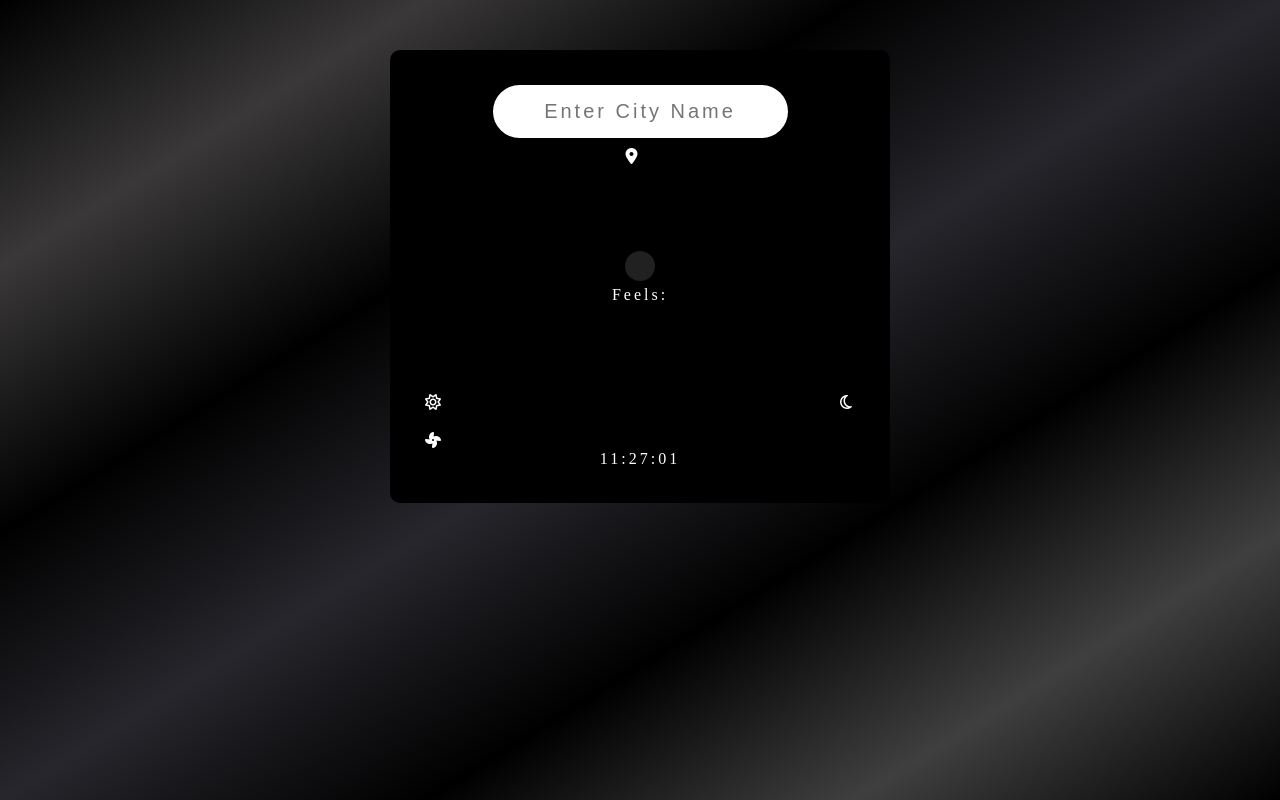
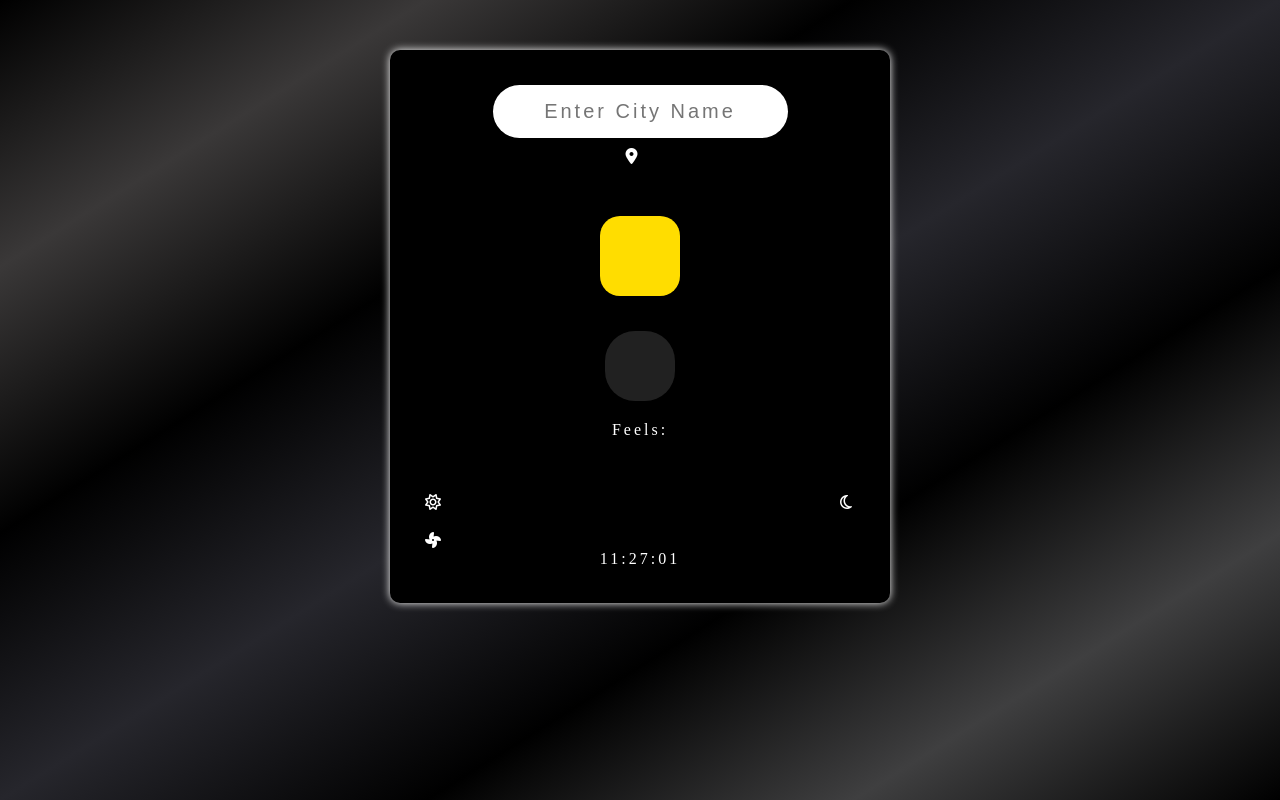
Before and after one commit to 000danish000/Weather, a plain HTML site: page index.html in a window 1280 px wide. Drawn offline with Linux system fonts and the light colour scheme.

Commit message:
Update style.css

```diff
--- a/style.css
+++ b/style.css
@@ -23,6 +23,7 @@
     border-radius: 10px;
     width: 500px;
     min-width: 400px;
+    box-shadow: 0px 0px 9px 0px;
 }
 
 .weatherDetails {
@@ -48,19 +49,31 @@
 
 }
 
+.weatherIconMain {
+    width: 100%;
+    display: flex;
+    justify-content: center;
+}
+
+.weatherIcon {
+    background-repeat: no-repeat;
+    background-position: center;
+    width: 80px;
+    height: 80px;
+    background-color: #ffdd00;
+    border-radius: 20px;
+}
+
 .backBox {
     display: flex;
     justify-content: center;
     font-size: 50px;
-    margin: 20px;
-    padding: 15px;
-    border-radius: 50px;
-    rotate: 30deg;
+    padding: 35px;
+    border-radius: 30px;
     background: #212121;
 }
 
 #weatherTemp {
-    rotate: -30deg;
     font-family: 'Font Awesome 6 Free';
 
 }
@@ -73,7 +86,7 @@
 
 .feels {
     position: relative;
-    top: -50px;
+    top: -15px;
     display: flex;
     justify-content: center;
 }
```
